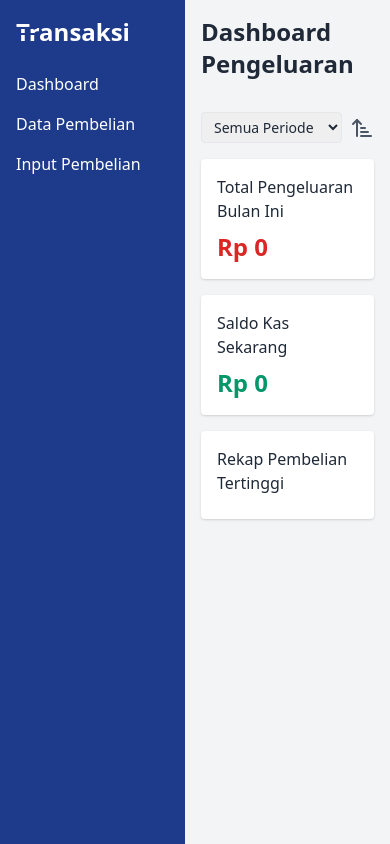
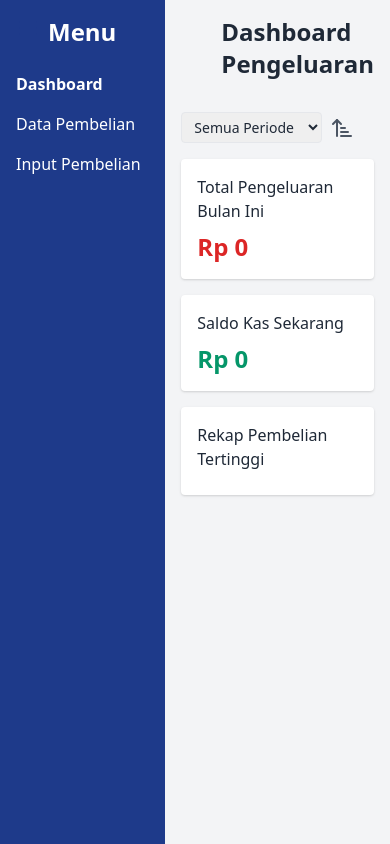
Before and after one commit to Koteka74/transaksi_bg, a plain HTML site: page index.html in a window 390 px wide. Both pictures are taken after a click on the button 28 px from the left and 28 px from the top of the page. Drawn offline with nearby package versions, Linux system fonts and the light colour scheme; no server answers.

Commit message:
Update index.html ganti isi

```diff
--- a/index.html
+++ b/index.html
@@ -12,11 +12,11 @@
   <div class="flex min-h-screen">
     <!-- Sidebar -->
     <aside class="w-64 bg-blue-900 text-white p-4 hidden md:block" id="sidebar">
-      <h2 class="text-2xl font-bold mb-6">Transaksi</h2>
+      <h2 class="text-2xl font-bold mb-6 ml-8">Menu</h2>
       <nav class="space-y-4">
-        <a href="index.html" class="block hover:text-blue-300">Dashboard</a>
-        <a href="data.html" class="block hover:text-blue-300">Data Pembelian</a>
-        <a href="input.html" class="block hover:text-blue-300">Input Pembelian</a>
+        <a href="index.html" class="block hover:text-blue-300 font-bold" onclick="toggleSidebar()">Dashboard</a>
+        <a href="data.html" class="block hover:text-blue-300" onclick="toggleSidebar()">Data Pembelian</a>
+        <a href="input.html" class="block hover:text-blue-300" onclick="toggleSidebar()">Input Pembelian</a>
       </nav>
     </aside>
 
@@ -29,7 +29,7 @@
 
     <!-- Main content -->
     <main class="flex-1 p-4 space-y-4">
-      <h1 class="text-2xl font-bold">Dashboard Pengeluaran</h1>
+      <h1 class="text-2xl font-bold ml-10 md:ml-0">Dashboard Pengeluaran</h1>
 
       <!-- Label Periode dan Filter -->
       <div class="flex flex-col md:flex-row justify-between items-start md:items-center gap-4">
```
